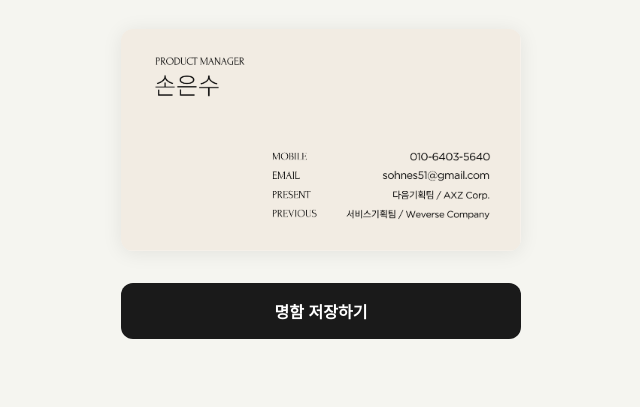
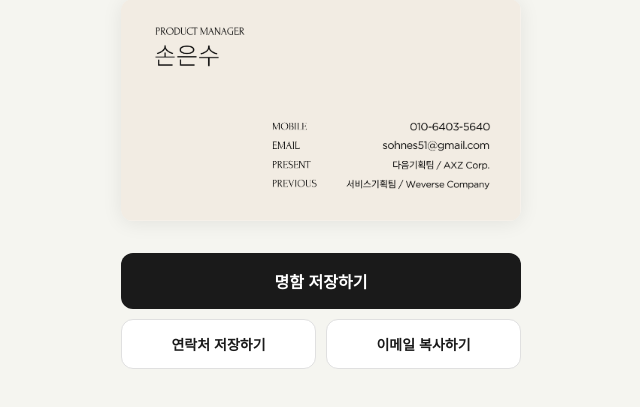
Before and after one commit to sohnes51/namecard, a plain HTML site: page index.html in a window 1280 px wide. Shown: the part 265-672 px from the top of the page, without its empty margins (319-959 px from the left). Drawn offline with Linux system fonts and the light colour scheme.

Commit message:
Add contact and email copy buttons

```diff
--- a/index.html
+++ b/index.html
@@ -57,6 +57,13 @@
       display: block;
     }
 
+    .buttons {
+      width: 100%;
+      display: flex;
+      flex-direction: column;
+      gap: 10px;
+    }
+
     .download-btn {
       display: block;
       width: 100%;
@@ -75,6 +82,30 @@
     .download-btn:active {
       opacity: 0.7;
     }
+
+    .sub-buttons {
+      display: flex;
+      gap: 10px;
+    }
+
+    .sub-btn {
+      flex: 1;
+      padding: 14px 8px;
+      background: #fff;
+      color: #1a1a1a;
+      border: 1px solid #e0e0e0;
+      border-radius: 12px;
+      font-size: 14px;
+      font-weight: 600;
+      cursor: pointer;
+      -webkit-tap-highlight-color: transparent;
+      transition: background 0.2s, opacity 0.2s;
+    }
+
+    .sub-btn:active {
+      background: #f0f0f0;
+      opacity: 0.7;
+    }
   </style>
 </head>
 <body>
@@ -86,7 +117,13 @@
     <div class="card-image">
       <img src="namecard.png" alt="손은수 명함">
     </div>
-    <button class="download-btn" id="downloadBtn">명함 저장하기</button>
+    <div class="buttons">
+      <button class="download-btn" id="downloadBtn">명함 저장하기</button>
+      <div class="sub-buttons">
+        <button class="sub-btn" id="contactBtn">연락처 저장하기</button>
+        <button class="sub-btn" id="emailBtn">이메일 복사하기</button>
+      </div>
+    </div>
   </div>
 
   <script>
@@ -98,6 +135,18 @@
       a.click();
       document.body.removeChild(a);
     });
+
+    document.getElementById('contactBtn').addEventListener('click', () => {
+      window.location.href = 'tel:010-6403-5640';
+    });
+
+    document.getElementById('emailBtn').addEventListener('click', () => {
+      const btn = document.getElementById('emailBtn');
+      navigator.clipboard.writeText('sohnes51@gmail.com').then(() => {
+        btn.textContent = '복사 완료!';
+        setTimeout(() => { btn.textContent = '이메일 복사하기'; }, 2000);
+      });
+    });
   </script>
 </body>
 </html>
```
